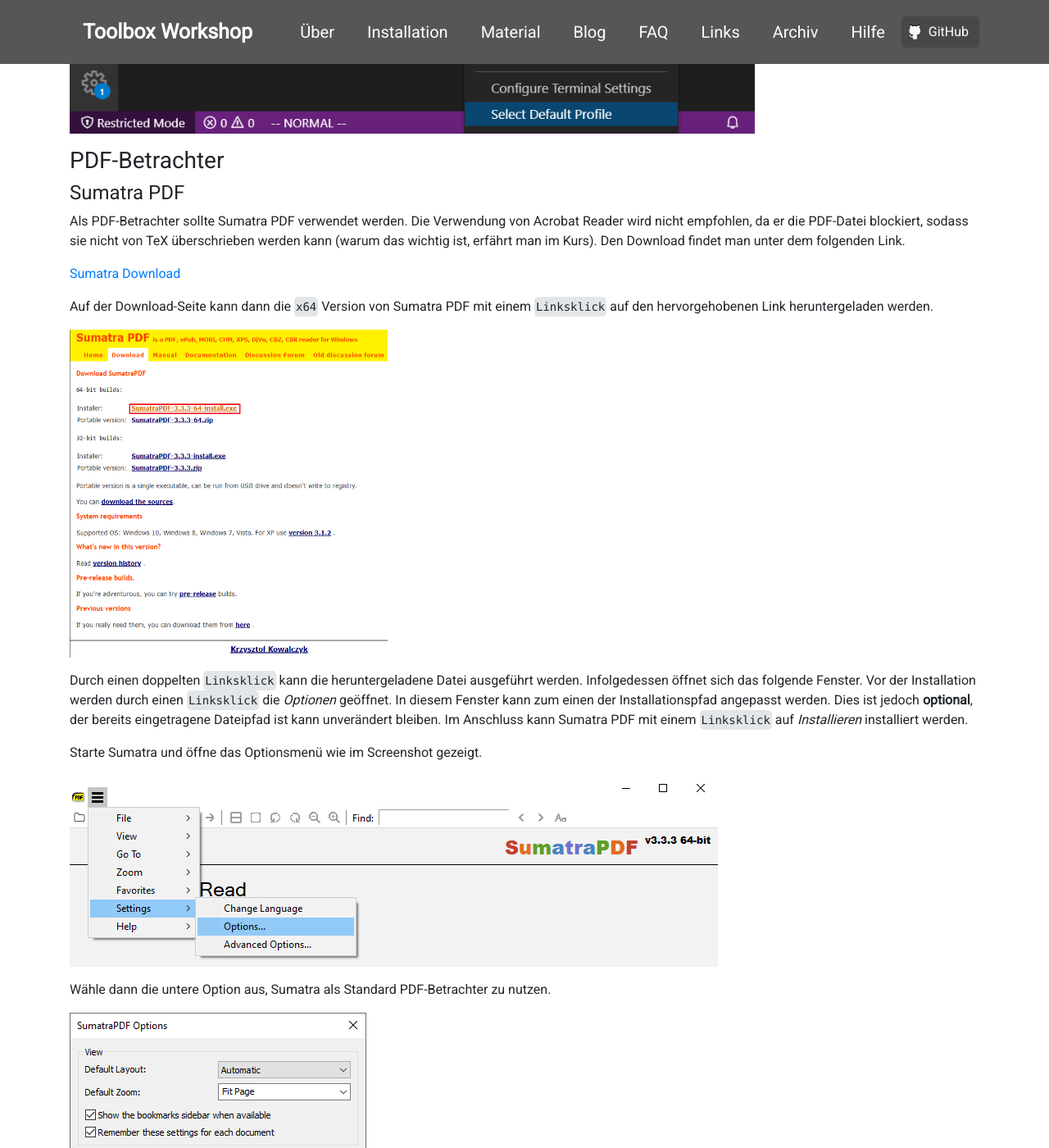
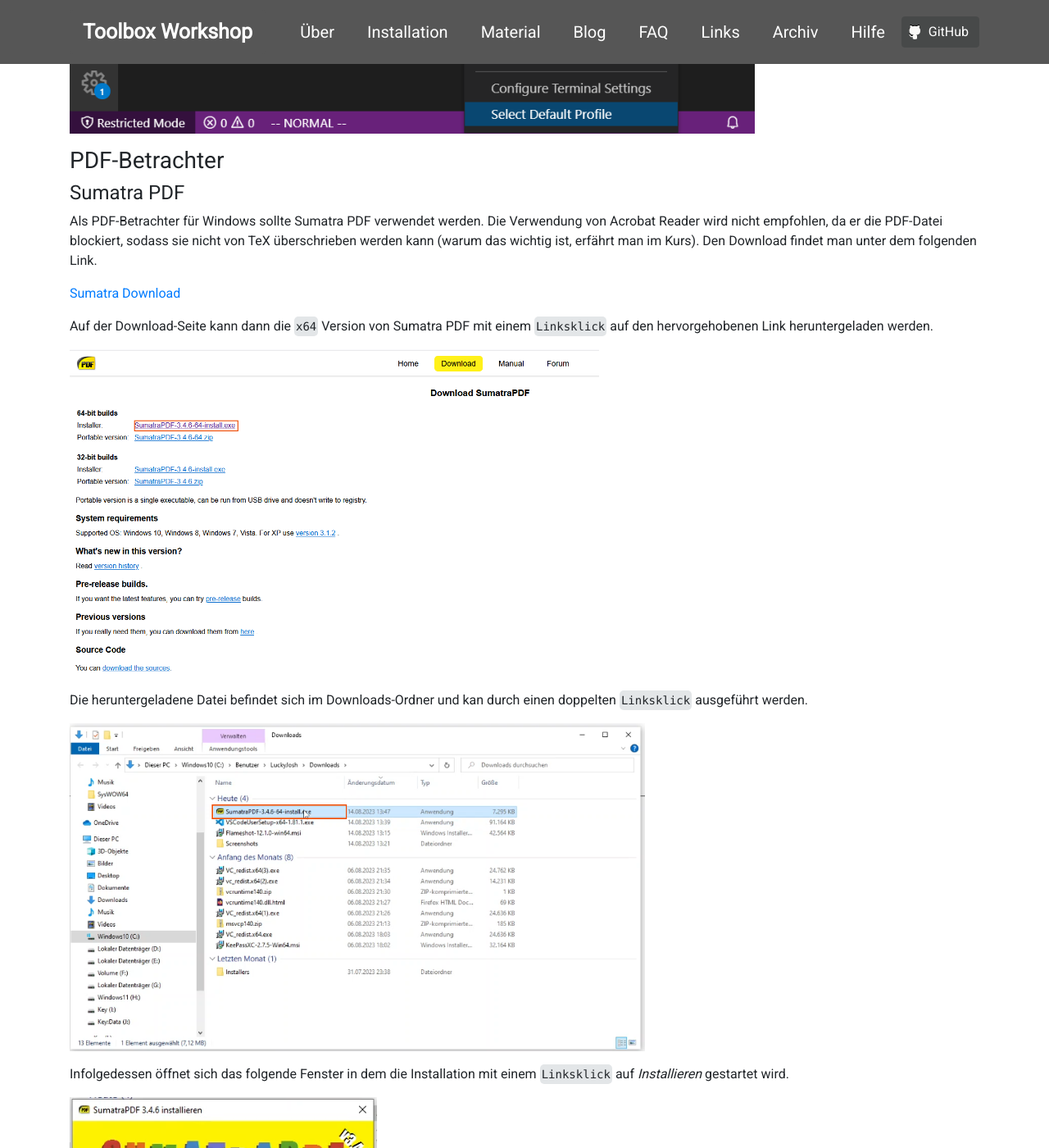
Before and after one commit to pep-dortmund/homepage-toolbox, a Jekyll site: the page built from install/windows.md, in a window 1280 px wide and 1400 px high, scrolled down 26528 px. Shown: the whole window at 82% size. Built offline with Jekyll 4.4.1, drawn with Linux system fonts in a browser that asks for light colours; nearby versions of some CDN libraries; some of the changed text lies outside the part shown.

Commit message:
add sumatra

```diff
--- a/install/windows.md
+++ b/install/windows.md
@@ -573,7 +573,7 @@
 
 #### <a id="SumatraPDF"></a>Sumatra PDF
 
-Als PDF-Betrachter sollte Sumatra PDF verwendet werden.
+Als PDF-Betrachter für Windows sollte Sumatra PDF verwendet werden.
 Die Verwendung von Acrobat Reader wird nicht empfohlen, da er die PDF-Datei blockiert,
 sodass sie nicht von TeX überschrieben werden kann (warum das wichtig ist, erfährt man im Kurs).
 Den Download findet man unter dem folgenden Link.
@@ -583,23 +583,19 @@
 Auf der Download-Seite kann dann die `x64` Version von Sumatra PDF mit einem `Linksklick` auf den
 hervorgehobenen Link heruntergeladen werden.
 
-<img alt="" src="/img/sumatra/sumatra-1.png" class="screenshot" />
+<img alt="" src="/img/sumatra/sumatra-download.png" class="screenshot" />
 
+Die heruntergeladene Datei befindet sich im Downloads-Ordner und kan durch einen doppelten `Linksklick` ausgeführt werden.
 
-Durch einen doppelten `Linksklick` kann die heruntergeladene Datei ausgeführt werden.
-Infolgedessen öffnet sich das folgende Fenster. Vor der Installation werden durch einen `Linksklick`
-die _Optionen_ geöffnet.
-In diesem Fenster kann zum einen der Installationspfad angepasst werden. Dies ist jedoch __optional__, der
-bereits eingetragene Dateipfad ist kann unverändert bleiben.
-Im Anschluss kann Sumatra PDF mit einem `Linksklick` auf _Installieren_ installiert werden.
+<img alt="" src="/img/sumatra/sumatra-install-1.png" class="screenshot" />
 
-Starte Sumatra und öffne das Optionsmenü wie im Screenshot gezeigt.
+Infolgedessen öffnet sich das folgende Fenster in dem die Installation mit einem `Linksklick` auf _Installieren_ gestartet wird.
 
-<img alt="" src="/img/sumatra/sumatra-2.png" class="screenshot" />
+<img alt="" src="/img/sumatra/sumatra-install-2.png" class="screenshot" />
 
-Wähle dann die untere Option aus, Sumatra als Standard PDF-Betrachter zu nutzen.
+Das Fenster kann nach der Installation über das `X` geschlossen werden.
 
-<img alt="" src="/img/sumatra/sumatra-3.png" class="screenshot" />
+<img alt="" src="/img/sumatra/sumatra-install-3.png" class="screenshot" />
 
 #### <a id="evince"></a>Evince
 
```
Also changed, not shown: img/sumatra/sumatra-1.png (deleted), img/sumatra/sumatra-2.png (deleted), img/sumatra/sumatra-3.png (deleted), img/sumatra/sumatra-download.png (added), img/sumatra/sumatra-install-1.png (added), img/sumatra/sumatra-install-2.png (added), img/sumatra/sumatra-install-3.png (added).
